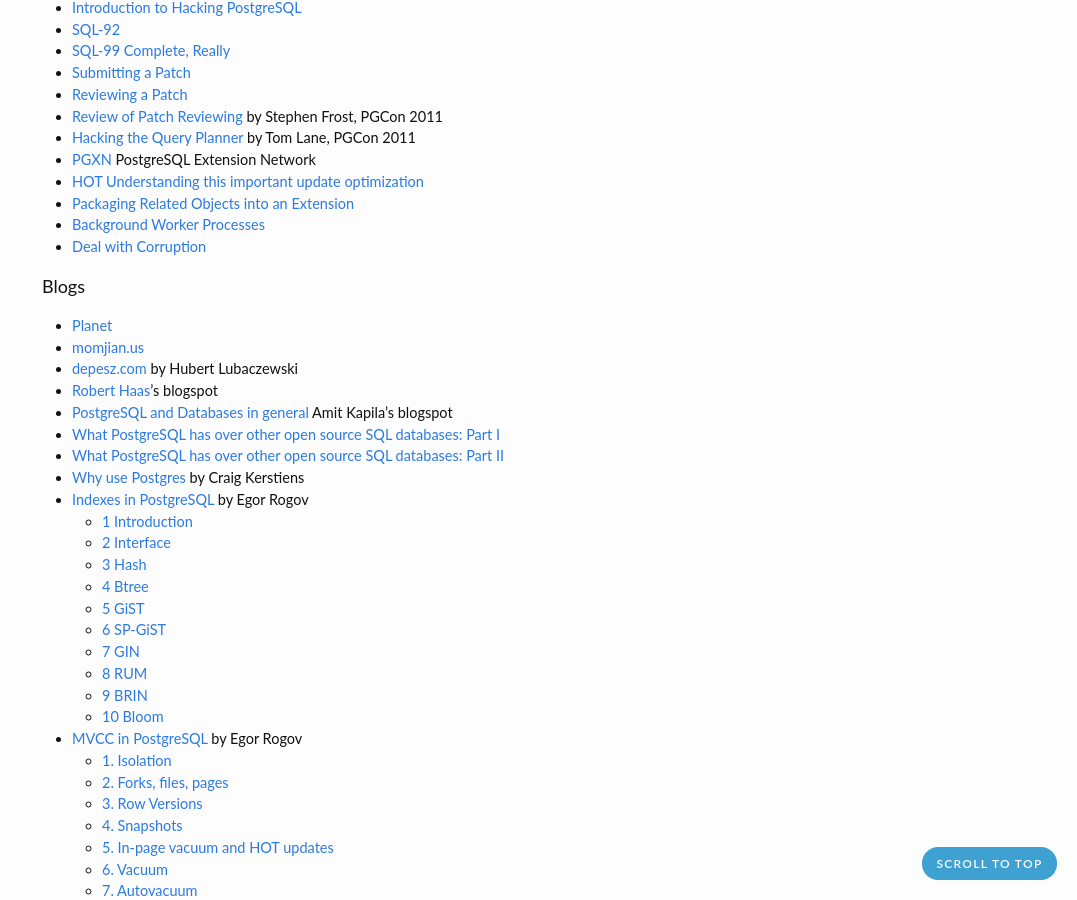
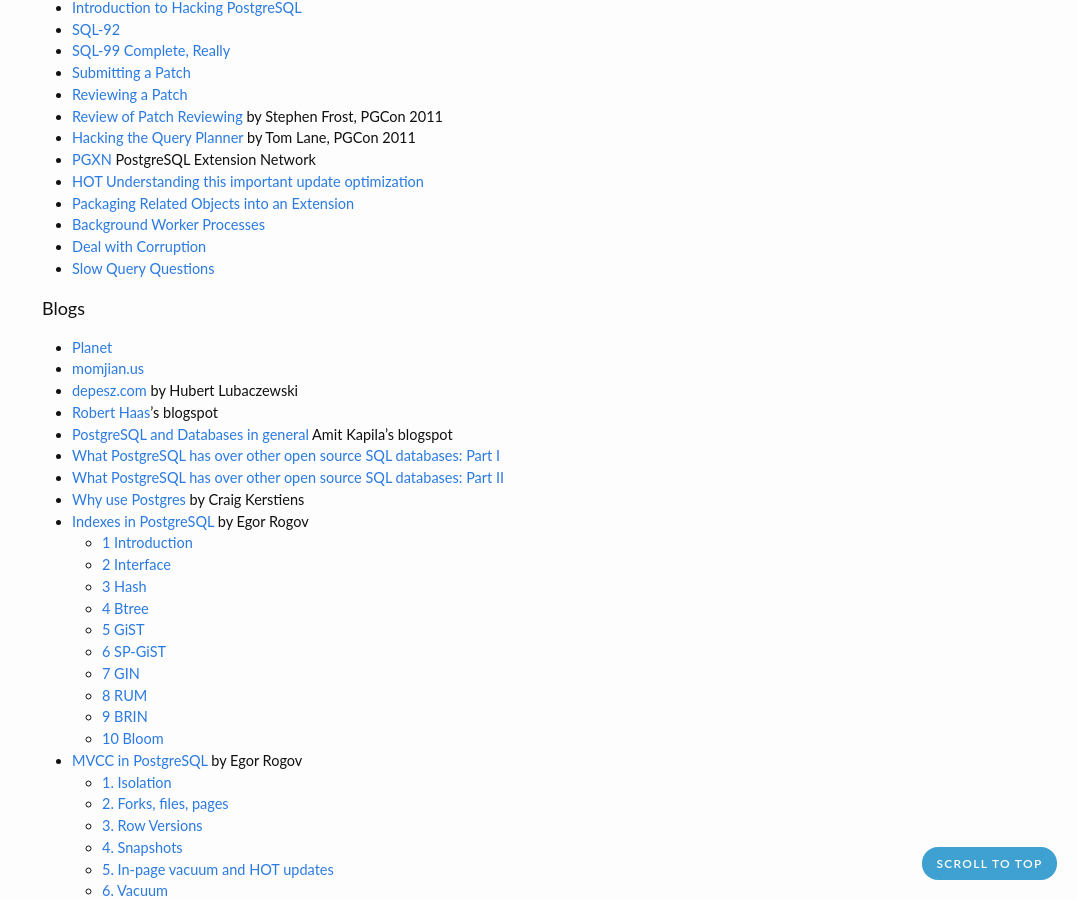
Before and after one commit to zhjwpku/zhjwpku.github.io, a Jekyll site: the page built from _posts/2022-07-12-awesome-postgres.md, in a window 1280 px wide and 900 px high, scrolled down 350 px. Shown: the whole window, without its empty margins (203-1280 px from the left). Built offline with Jekyll 4.4.1, drawn with Linux system fonts in a browser that asks for light colours; comment, search, counter and statistics services are not loaded.

Commit message:
Slow Query Questions
Signed-off-by: Junwang Zhao <zhjwpku@gmail.com>

```diff
--- a/_posts/2022-07-12-awesome-postgres.md
+++ b/_posts/2022-07-12-awesome-postgres.md
@@ -27,6 +27,7 @@
 - [Packaging Related Objects into an Extension](https://www.postgresql.org/docs/current/extend-extensions.html)
 - [Background Worker Processes](https://www.postgresql.org/docs/current/bgworker.html)
 - [Deal with Corruption](https://wiki.postgresql.org/wiki/Corruption)
+- [Slow Query Questions](https://wiki.postgresql.org/wiki/Slow_Query_Questions)
 
 <h4>Blogs</h4>
 
```
